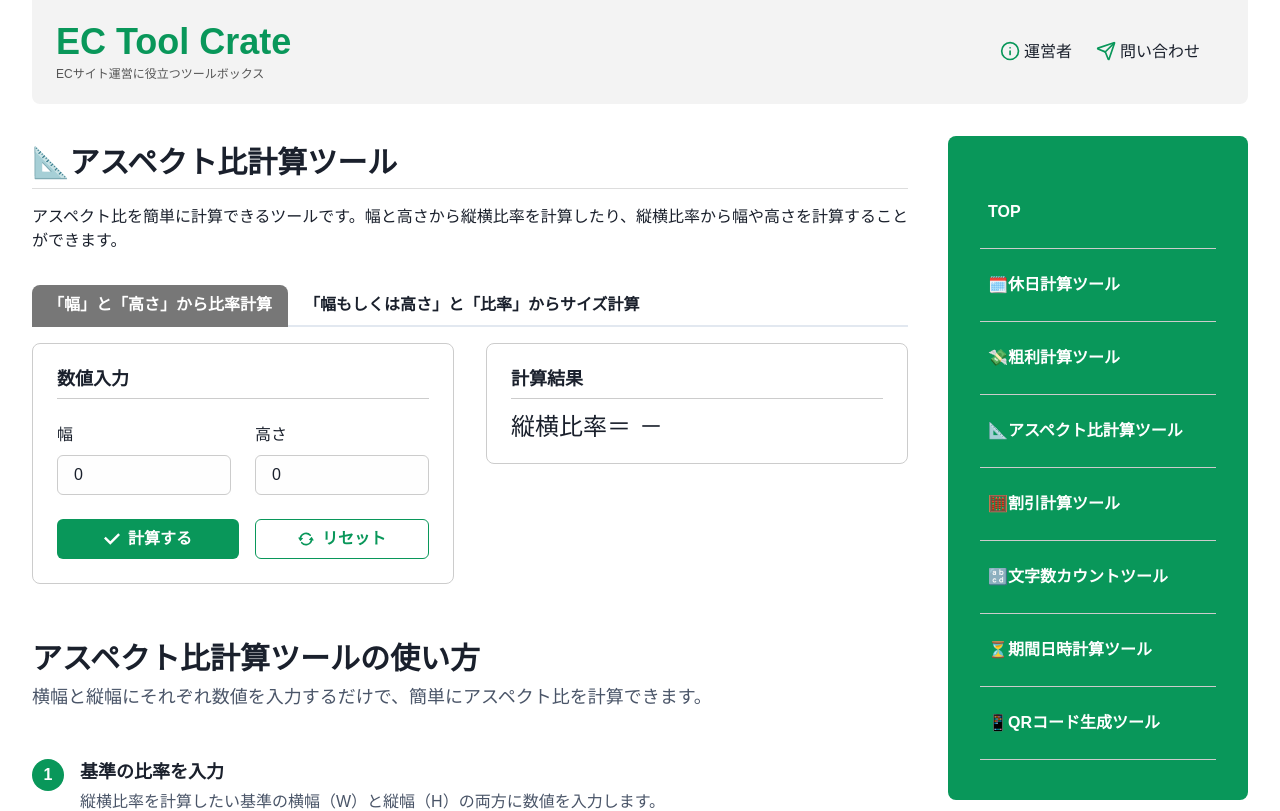
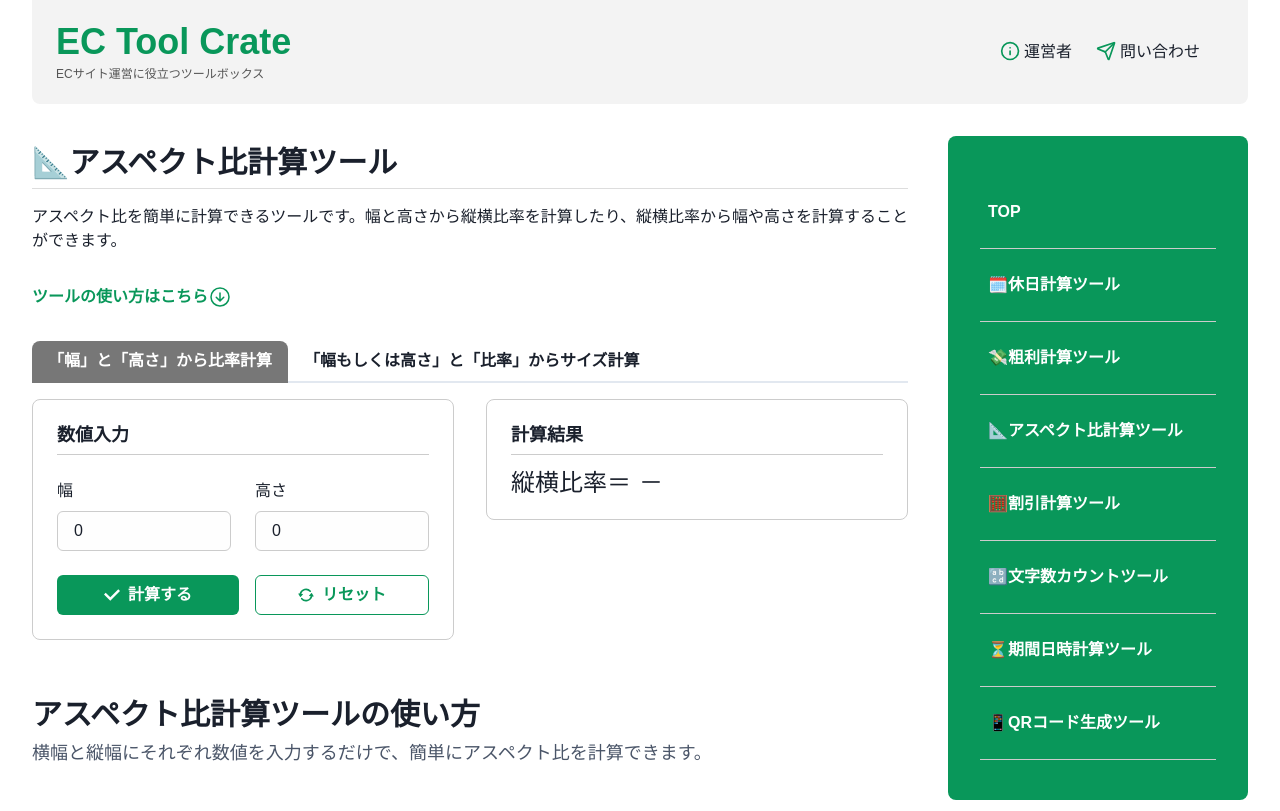
Before and after one commit to mimihokuro/app, a React (Vite) app: page /aspect-ratio-calculator in a window 1280 px wide. Shown: the top 811 px of the page. Built offline with nearby package versions, Linux system fonts and the light colour scheme.

Commit message:
✨ 使い方説明文へのアンカーリンクコンポーネントを追加

```diff
--- a/src/components/ToolUsageGuide.jsx
+++ b/src/components/ToolUsageGuide.jsx
@@ -5,7 +5,12 @@ import UsageExample from "./UsageExample"; // 作成したコンポーネント
 
 const ToolUsageGuide = ({ toolName, description, steps, example }) => {
   return (
-    <Container maxW="container.lg" px={0} py={{ base: 8, md: 12 }}>
+    <Container
+      maxW="container.lg"
+      px={0}
+      py={{ base: 8, md: 12 }}
+      id="tool-usage-guide"
+    >
       <VStack spacing={{ base: 8, md: 12 }} align="stretch">
         {/* 説明とステップのコンポーネントを呼び出し */}
         <UsageSteps
--- /dev/null
+++ b/src/components/ToolUsageGuideAnchor.jsx
@@ -0,0 +1,34 @@
+import { Link as ChakraLink } from "@chakra-ui/react";
+import PropTypes from "prop-types";
+import { IoArrowDownCircleOutline } from "react-icons/io5";
+
+const ToolUsageGuideAnchor = ({ children }) => {
+  const handleClick = (e) => {
+    e.preventDefault();
+    const target = document.getElementById("tool-usage-guide");
+    if (target) {
+      target.scrollIntoView({ behavior: "smooth" });
+    }
+  };
+
+  return (
+    <ChakraLink
+      display={"inline-flex"}
+      placeItems={"center"}
+      href="#tool-usage-guide"
+      color="primary"
+      fontWeight="bold"
+      variant="underline"
+      onClick={handleClick}
+    >
+      {children || "ツールの使い方はこちら"}
+      <IoArrowDownCircleOutline size={24} />
+    </ChakraLink>
+  );
+};
+
+ToolUsageGuideAnchor.propTypes = {
+  children: PropTypes.node,
+};
+
+export default ToolUsageGuideAnchor;
--- a/src/pages/AspectRatioCalculator.jsx
+++ b/src/pages/AspectRatioCalculator.jsx
@@ -2,6 +2,7 @@ import { Stack } from "@chakra-ui/react";
 import AspectCalculationTypeTabs from "../features/aspect-calculation/AspectCalculationTypeTabs";
 import usePageMetadata from "../hooks/usePageMetadata";
 import PageTitle from "../components/PageTitle";
+import ToolUsageGuideAnchor from "../components/ToolUsageGuideAnchor";
 
 const AspectRatioCalculator = () => {
   usePageMetadata({
@@ -19,6 +20,7 @@ const AspectRatioCalculator = () => {
           "アスペクト比を簡単に計算できるツールです。幅と高さから縦横比率を計算したり、縦横比率から幅や高さを計算することができます。"
         }
       />
+      <ToolUsageGuideAnchor />
       <AspectCalculationTypeTabs />
     </Stack>
   );
--- a/src/pages/GrossProfitCalculator.jsx
+++ b/src/pages/GrossProfitCalculator.jsx
@@ -3,7 +3,7 @@ import BasicTabs from "../features/gross-profit-calculation/BasicTabs";
 import usePageMetadata from "../hooks/usePageMetadata";
 import PageTitle from "../components/PageTitle";
 import ToolUsageGuide from "../components/ToolUsageGuide";
-import Ad from "../components/Ad";
+import ToolUsageGuideAnchor from "../components/ToolUsageGuideAnchor";
 
 const grossProfitToolData = {
   toolName: "粗利率計算ツール",
@@ -54,6 +54,7 @@ const GrossProfitCalculator = () => {
           "粗利益（粗利率）、売価、原価を計算するツールです。計算したい数値の種類に合わせてタブを切り替えてお使いください。"
         }
       />
+      <ToolUsageGuideAnchor />
       <BasicTabs />
       <Ad />
       {/* 1. 粗利率計算ツールの使い方を表示 */}
```
